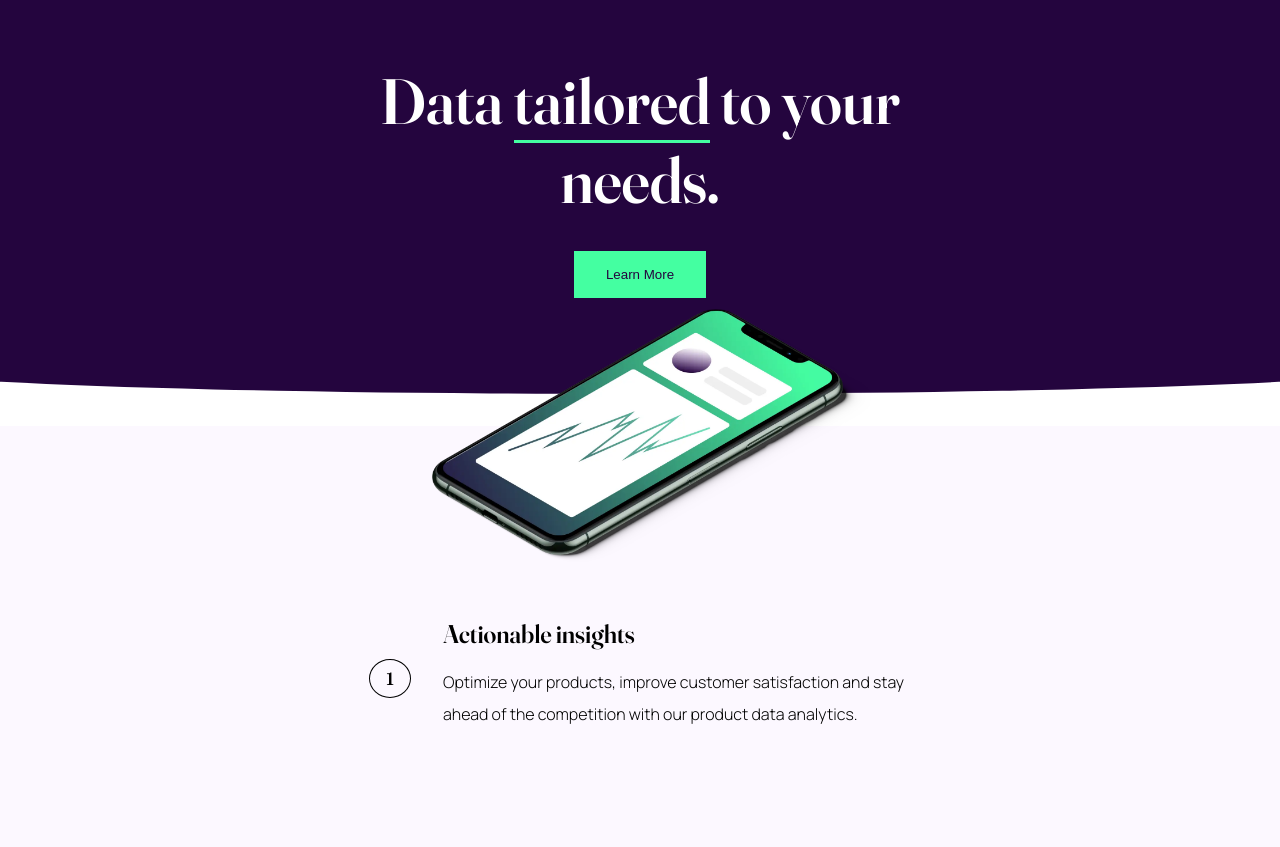
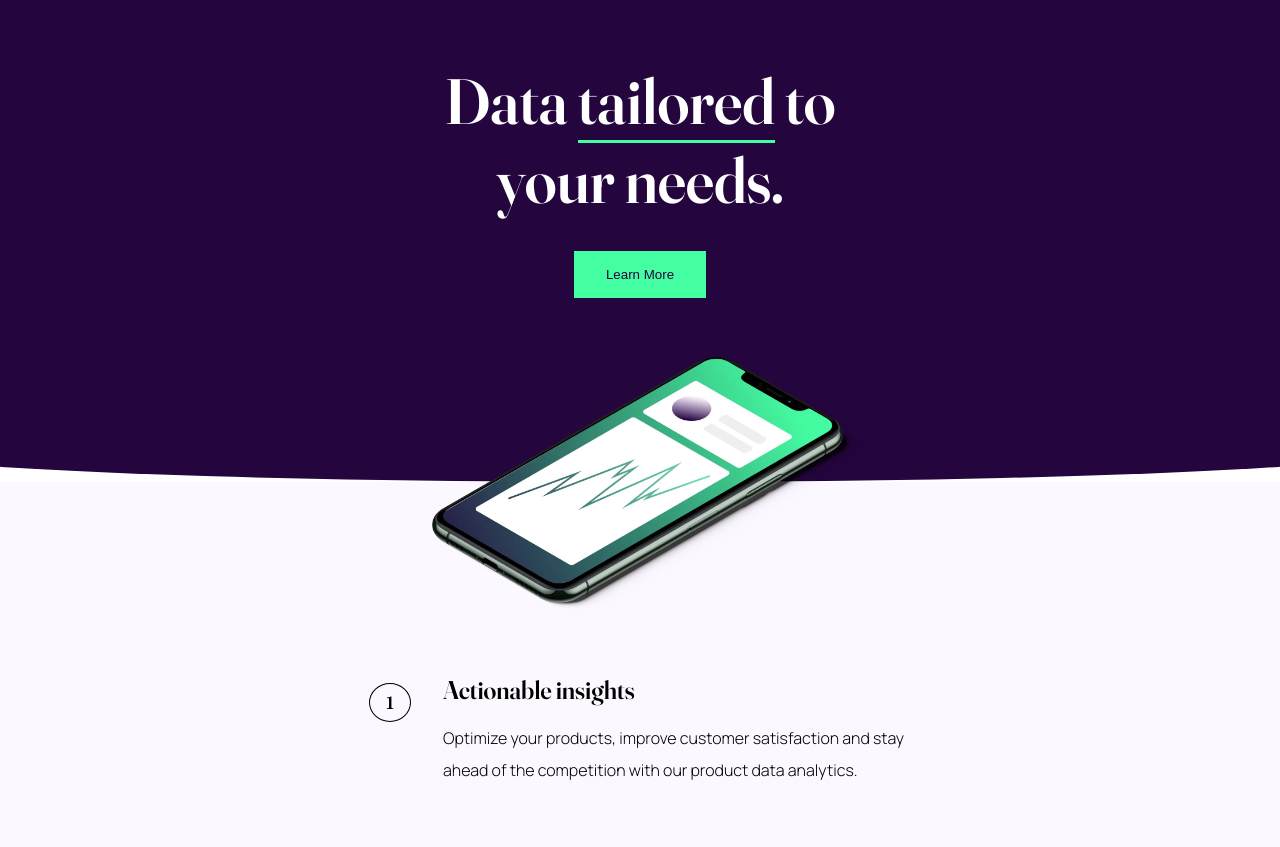
Before and after one commit to JS-Law/Workit-Landing-Page, a plain HTML site: page starter-code/index.html in a window 1280 px wide. Shown: the part 67-914 px from the top of the page. Drawn offline with Linux system fonts and the light colour scheme.

Commit message:
Fix hero, img, list positioning

```diff
--- a/input/styles.scss
+++ b/input/styles.scss
@@ -63,7 +63,7 @@ body{
     img#phone{
         width: clamp(320px, 55vw, 441px);
         position: absolute;
-        top: 19.5rem;
+        top: 23.5rem;
         left: 50%;
         margin-left: -10rem;
 
@@ -85,12 +85,12 @@ body{
     align-items: center;
     border-bottom-left-radius: 100% 15%;
     border-bottom-right-radius: 100% 15%;
-    margin-bottom: 10rem;
+    margin-bottom: 12rem;
 
     width: 120vw; /* Example: making the element 20% wider than the viewport */
     position: relative; /* Allows for positioning adjustments */
     left: -10vw; /* Shifts the element to be centered visually */
-    padding-bottom: 6rem;
+    padding-bottom: 10rem;
     h2#slogan{
         text-align: center;
         font-family: $primary-font-alt;
@@ -98,7 +98,7 @@ body{
         font-size: clamp(3rem, 8vw, 4rem);
         font-weight: 500;
         color: $white;
-        width: clamp(353px, 45vw, 573px);
+        width: clamp(353px, 45vw, 519px);
         margin-top: 2rem;
 
     }
@@ -246,20 +246,19 @@ footer#footer{
 
 
         img#phone{
-            top: 23.5rem;
+            top: 26.5rem;
             z-index: 10;
             margin-left: -13rem;
         }
     }
     .heroContainer{
         position: relative;
-        padding-bottom: 2rem;
         #heroCard{
             margin-bottom: 0;
             overflow-x: visible;
-            // margin-bottom: 12rem;
+            padding-bottom: 3.5rem;
             button#learnMore{
-                // margin-bottom: 12rem;
+                margin-bottom: 8rem;
 
             }
 
@@ -280,7 +279,6 @@ footer#footer{
         // z-index: -20;
         .listContent{
             display: flex;
-
             align-items: center;
             flex-direction: column;
             background-color: $ghost-white;
@@ -289,8 +287,11 @@ footer#footer{
             left: -10vw; /* Shifts the element to be centered visually */
             border-bottom-left-radius: 100% 15%;
             border-bottom-right-radius: 100% 15%;
+            // margin-top: -2rem;
+            padding-top: 8rem;
+            padding-bottom: 8rem;
             .listContainer{
-                padding-top: 12rem;
+                padding-top: 4rem;
                 text-align: center;
                 font-weight: 500;
                 display: flex;
@@ -309,7 +310,6 @@ footer#footer{
                 .listCard{
                     display: flex;
                     flex-direction: column;
-                    margin-bottom: 4rem;
                     align-content: start;
                     justify-content: start;
                     align-items: start;
```
Also changed, not shown: output/styles.css, 1 other file.
